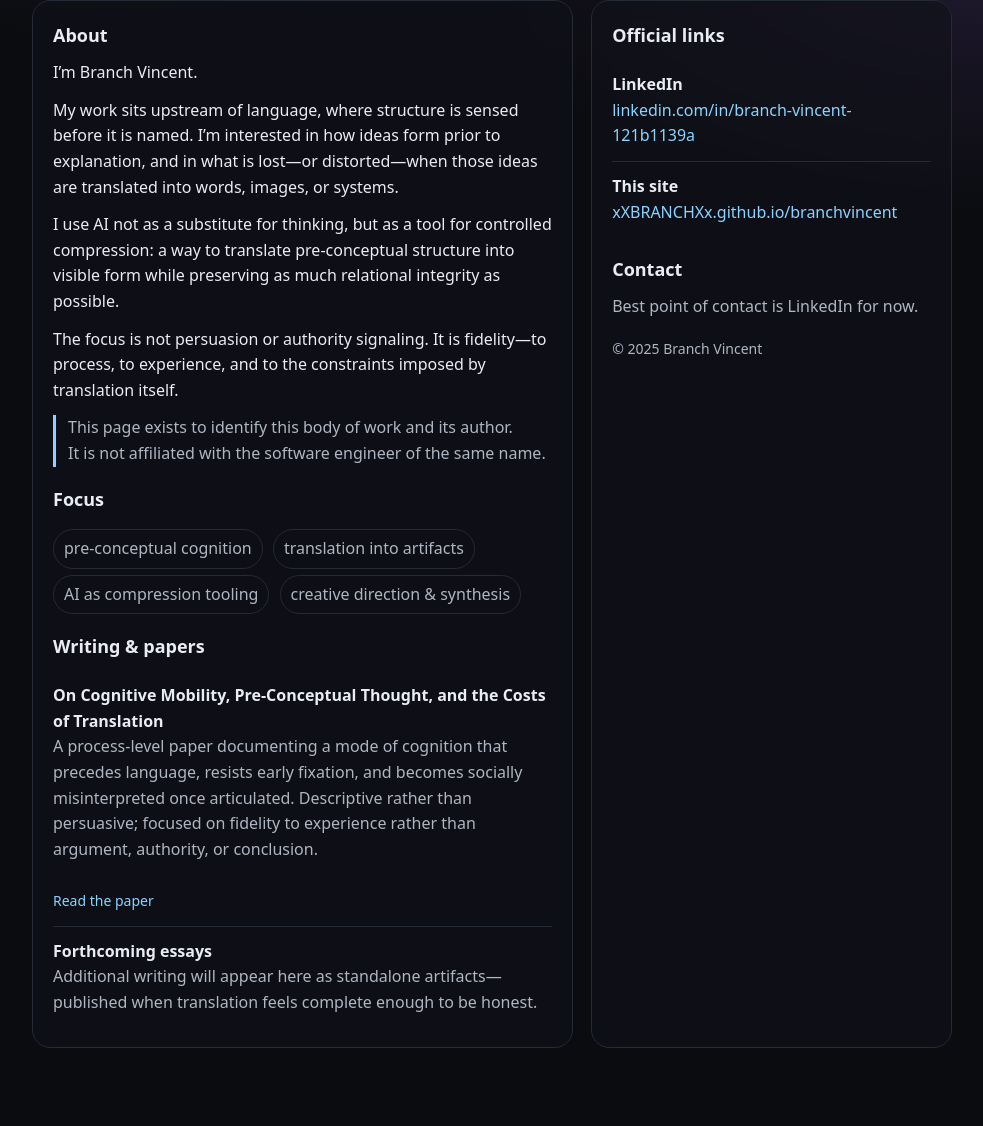
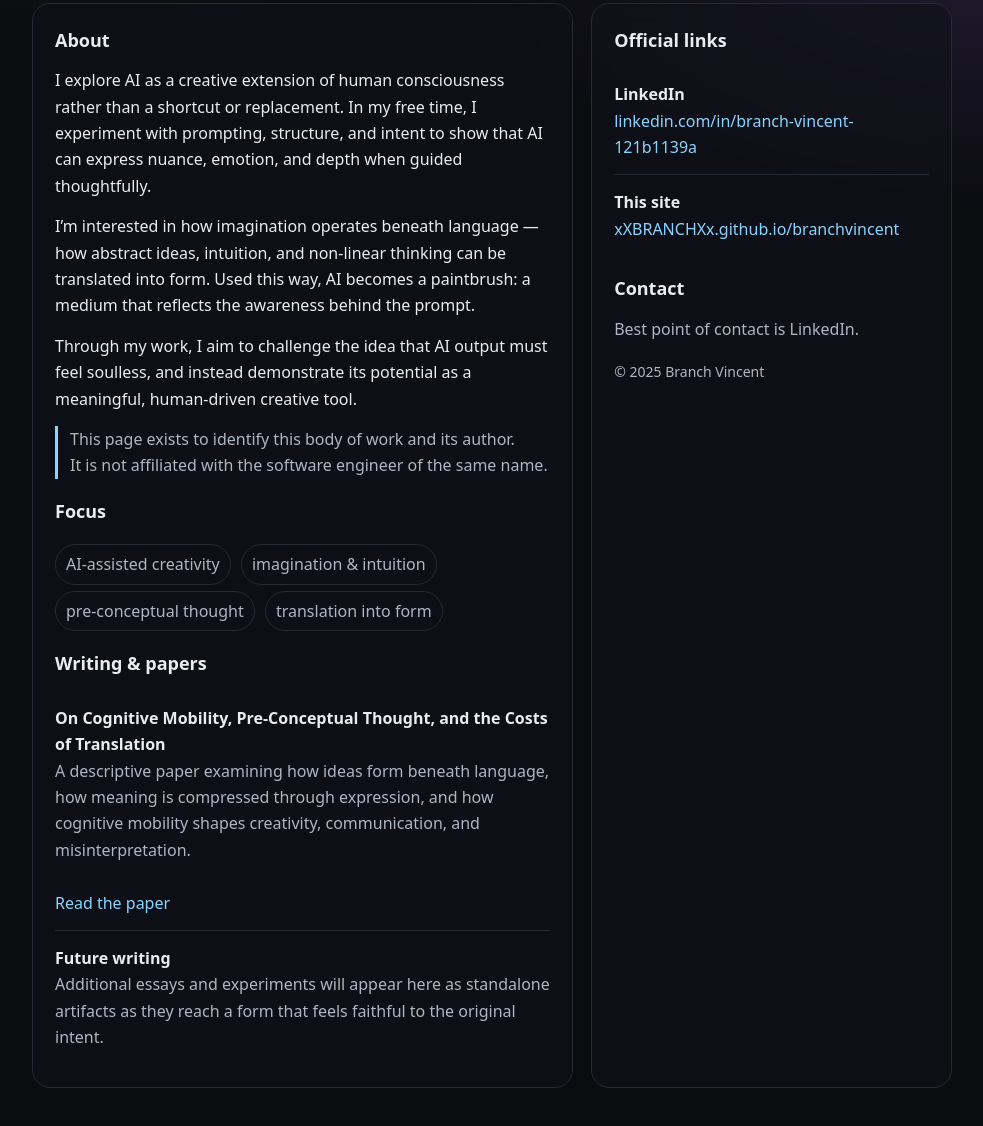
Before and after one commit to xXBRANCHXx/branchvincent, a plain HTML site: page index.html in a window 1280 px wide. Shown: the part 196-1322 px from the top of the page, without its empty margins (148-1131 px from the left). Drawn offline with Linux system fonts and the light colour scheme.

Commit message:
Update index.html

```diff
--- a/index.html
+++ b/index.html
@@ -5,13 +5,13 @@
   <meta name="viewport" content="width=device-width,initial-scale=1" />
   <title>Branch Vincent — AI-Driven Creative Work</title>
 
-  <meta name="description" content="Branch Vincent — AI-driven creative work focused on pre-conceptual cognition, translation into artifacts, and controlled compression through tools." />
+  <meta name="description" content="Branch Vincent explores AI as a creative extension of human consciousness, focusing on imagination, pre-conceptual thought, and translation into form." />
   <meta name="robots" content="index,follow" />
   <link rel="canonical" href="https://xXBRANCHXx.github.io/branchvincent/" />
 
   <!-- Open Graph -->
   <meta property="og:title" content="Branch Vincent — AI-Driven Creative Work" />
-  <meta property="og:description" content="AI-assisted creative work • pre-conceptual cognition • translation into form. Official links and writing." />
+  <meta property="og:description" content="AI as a creative extension of human consciousness. Writing and experiments on imagination, structure, and translation into form." />
   <meta property="og:type" content="website" />
   <meta property="og:url" content="https://xXBRANCHXx.github.io/branchvincent/" />
 
@@ -25,7 +25,7 @@
     "sameAs":[
       "https://www.linkedin.com/in/branch-vincent-121b1139a/"
     ],
-    "description":"Branch Vincent is a creative whose work focuses on pre-conceptual cognition and the costs of translating upstream structure into language and artifacts."
+    "description":"Branch Vincent explores AI as a creative extension of human consciousness, focusing on imagination beneath language and translation into form."
   }
   </script>
 
@@ -46,7 +46,7 @@
                   radial-gradient(1000px 500px at 90% 10%, rgba(170,110,255,.14), transparent 55%),
                   var(--bg);
       color:var(--text);
-      line-height:1.6;
+      line-height:1.65;
     }
     a{color:var(--accent); text-decoration:none}
     a:hover{text-decoration:underline}
@@ -71,26 +71,25 @@
     .card{
       border:1px solid var(--line); background:rgba(17,19,26,.62);
       backdrop-filter: blur(10px);
-      border-radius:18px; padding:20px;
+      border-radius:18px; padding:22px;
     }
-    h2{margin:0 0 10px; font-size:18px}
-    p{margin:0 0 12px}
+    h2{margin:0 0 12px; font-size:18px}
+    p{margin:0 0 14px}
     .muted{color:var(--muted)}
     .list{margin:10px 0 0; padding:0; list-style:none}
-    .list li{padding:12px 0; border-top:1px solid var(--line)}
+    .list li{padding:14px 0; border-top:1px solid var(--line)}
     .list li:first-child{border-top:0}
     .pill{
       display:inline-block; padding:6px 10px; border-radius:999px;
       border:1px solid var(--line); margin:6px 6px 0 0; color:var(--muted)
     }
-    .footer{margin-top:18px; color:var(--muted); font-size:14px}
     .note{
       border-left:3px solid var(--accent);
       padding-left:12px;
       color:var(--muted);
-      margin-top:12px;
+      margin-top:14px;
     }
-    .smalllink{font-size:14px}
+    .footer{margin-top:18px; color:var(--muted); font-size:14px}
     @media (max-width: 860px){
       .grid{grid-template-columns:1fr}
       .btns{justify-content:flex-start}
@@ -103,7 +102,7 @@
     <section class="top" aria-label="Header">
       <div>
         <h1 class="name">Branch Vincent</h1>
-        <p class="tag">AI-assisted creative work · pre-conceptual cognition · translation into form</p>
+        <p class="tag">AI-assisted creative work · imagination beneath language · translation into form</p>
       </div>
       <div class="btns">
         <a class="btn" href="https://www.linkedin.com/in/branch-vincent-121b1139a/" rel="me">LinkedIn</a>
@@ -113,20 +112,22 @@
     <section class="grid" aria-label="Content">
       <article class="card">
         <h2>About</h2>
+
         <p>
-          I’m Branch Vincent.
+          I explore AI as a creative extension of human consciousness rather than a shortcut or replacement.
+          In my free time, I experiment with prompting, structure, and intent to show that AI can express nuance,
+          emotion, and depth when guided thoughtfully.
         </p>
+
         <p>
-          My work sits upstream of language, where structure is sensed before it is named. I’m interested in how ideas form
-          prior to explanation, and in what is lost—or distorted—when those ideas are translated into words, images, or systems.
+          I’m interested in how imagination operates beneath language — how abstract ideas, intuition,
+          and non-linear thinking can be translated into form. Used this way, AI becomes a paintbrush:
+          a medium that reflects the awareness behind the prompt.
         </p>
+
         <p>
-          I use AI not as a substitute for thinking, but as a tool for controlled compression: a way to translate pre-conceptual
-          structure into visible form while preserving as much relational integrity as possible.
-        </p>
-        <p>
-          The focus is not persuasion or authority signaling. It is fidelity—to process, to experience, and to the constraints imposed
-          by translation itself.
+          Through my work, I aim to challenge the idea that AI output must feel soulless, and instead
+          demonstrate its potential as a meaningful, human-driven creative tool.
         </p>
 
         <p class="note">
@@ -135,29 +136,29 @@
         </p>
 
         <h2 style="margin-top:18px;">Focus</h2>
-        <span class="pill">pre-conceptual cognition</span>
-        <span class="pill">translation into artifacts</span>
-        <span class="pill">AI as compression tooling</span>
-        <span class="pill">creative direction & synthesis</span>
+        <span class="pill">AI-assisted creativity</span>
+        <span class="pill">imagination & intuition</span>
+        <span class="pill">pre-conceptual thought</span>
+        <span class="pill">translation into form</span>
 
         <h2 style="margin-top:18px;">Writing & papers</h2>
         <ul class="list">
           <li>
             <strong>On Cognitive Mobility, Pre-Conceptual Thought, and the Costs of Translation</strong><br/>
             <span class="muted">
-              A process-level paper documenting a mode of cognition that precedes language, resists early fixation,
-              and becomes socially misinterpreted once articulated. Descriptive rather than persuasive; focused on fidelity
-              to experience rather than argument, authority, or conclusion.
+              A descriptive paper examining how ideas form beneath language, how meaning is compressed
+              through expression, and how cognitive mobility shapes creativity, communication, and
+              misinterpretation.
             </span><br/><br/>
-            <a class="smalllink" href="/branchvincent/papers/cognitive-mobility-preconceptual-thought.html">
+            <a href="/branchvincent/papers/cognitive-mobility-preconceptual-thought.html">
               Read the paper
             </a>
-
           </li>
           <li>
-            <strong>Forthcoming essays</strong><br/>
+            <strong>Future writing</strong><br/>
             <span class="muted">
-              Additional writing will appear here as standalone artifacts—published when translation feels complete enough to be honest.
+              Additional essays and experiments will appear here as standalone artifacts as they reach
+              a form that feels faithful to the original intent.
             </span>
           </li>
         </ul>
@@ -167,13 +168,13 @@
         <h2>Official links</h2>
         <ul class="list">
           <li>
-            <strong>LinkedIn</strong><br />
+            <strong>LinkedIn</strong><br/>
             <a href="https://www.linkedin.com/in/branch-vincent-121b1139a/" rel="me">
               linkedin.com/in/branch-vincent-121b1139a
             </a>
           </li>
           <li>
-            <strong>This site</strong><br />
+            <strong>This site</strong><br/>
             <a href="https://xXBRANCHXx.github.io/branchvincent/">
               xXBRANCHXx.github.io/branchvincent
             </a>
@@ -182,7 +183,7 @@
 
         <h2 style="margin-top:18px;">Contact</h2>
         <p class="muted">
-          Best point of contact is LinkedIn for now.
+          Best point of contact is LinkedIn.
         </p>
 
         <p class="footer">
```
